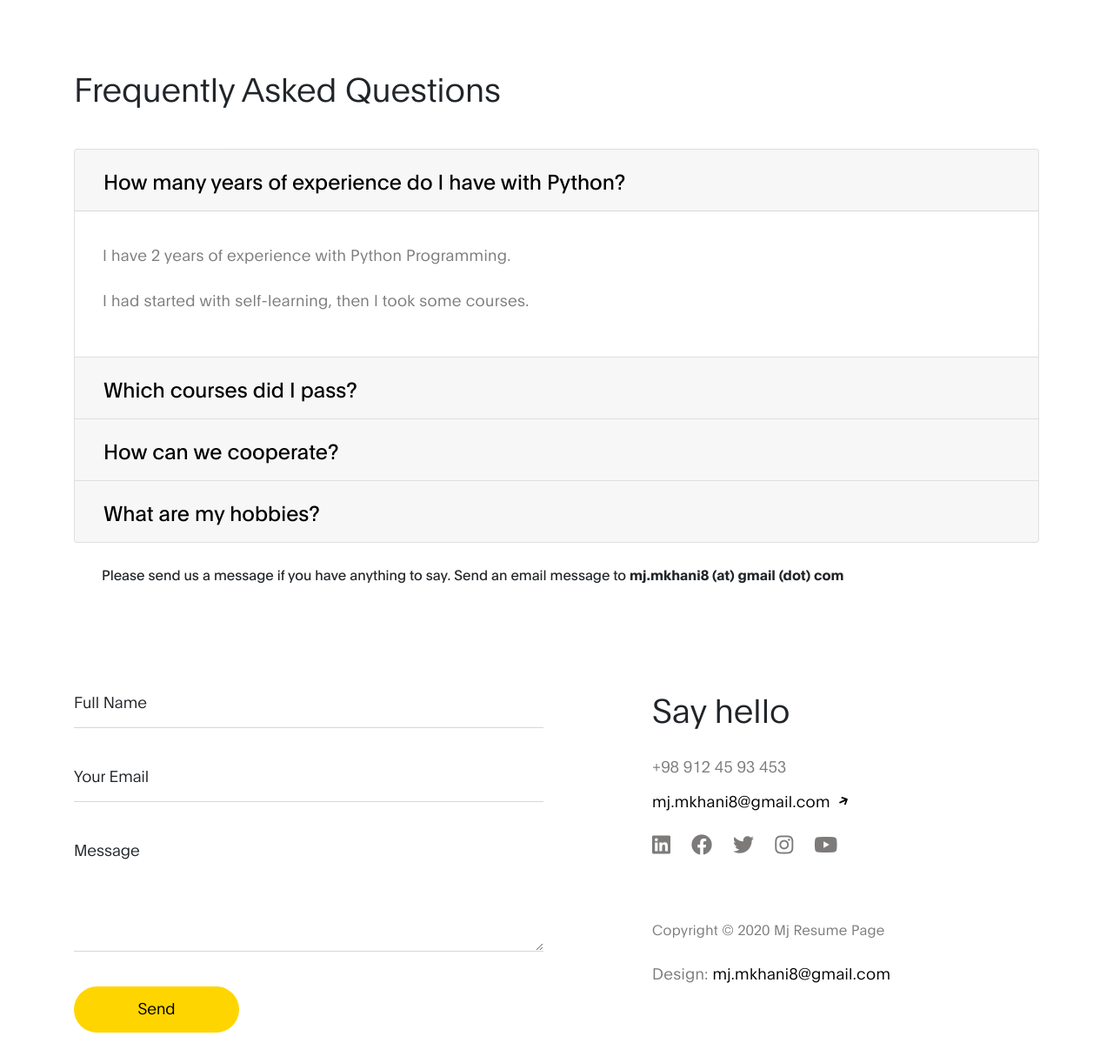
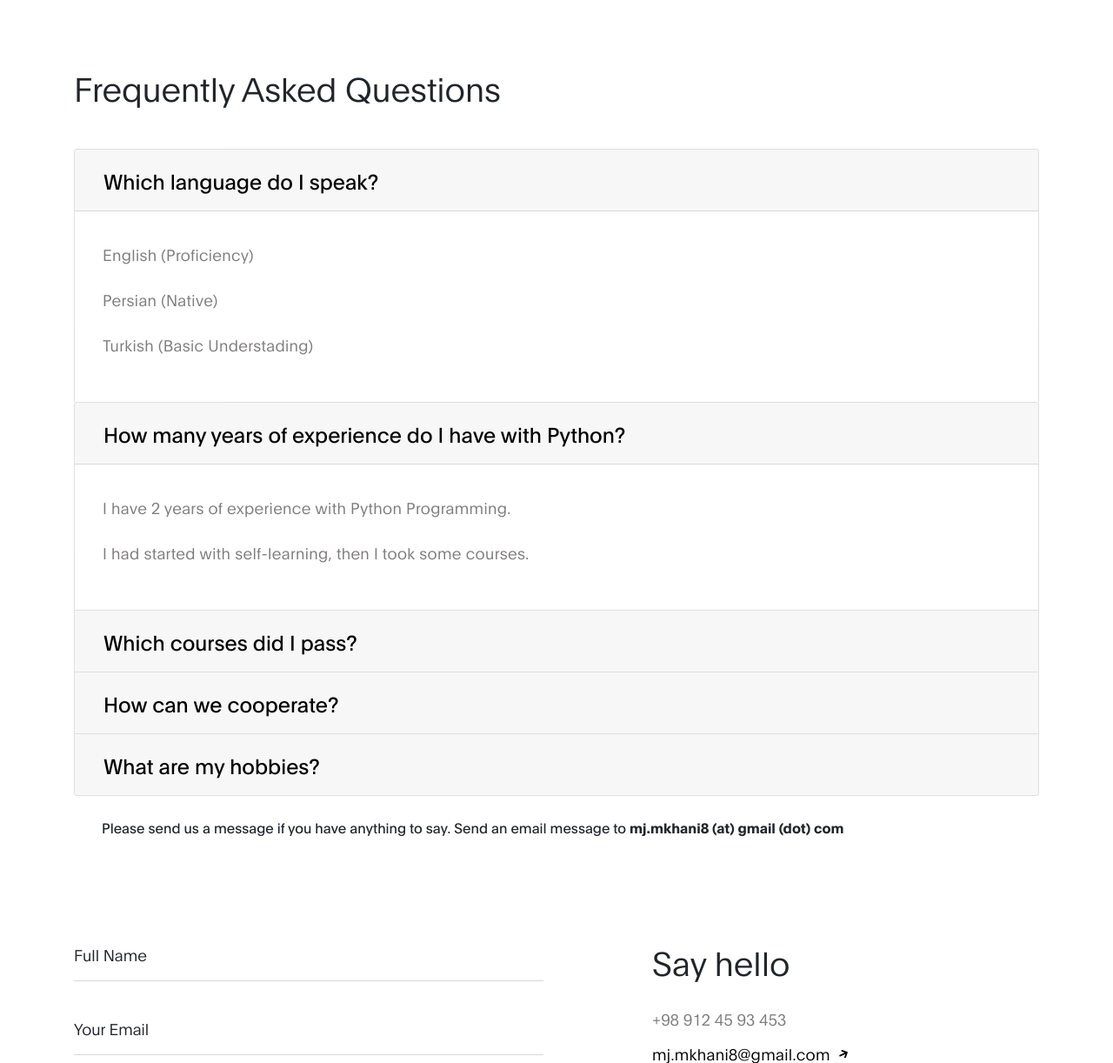
Before and after one commit to mjmkh/resume-mjmk, a Django app: page / in a window 1280 px wide. Shown: the part 2160-3382 px from the top of the page at 87% size. Before the commit the page ends 3347 px from the top, so only its background shows below. Run offline with Django 3.2, Linux system fonts and the light colour scheme; some libraries are stand-ins or nearby versions.

Commit message:
Update index.html

```diff
--- a/template/website/index.html
+++ b/template/website/index.html
@@ -239,6 +239,24 @@ Tooplate 2120 Mj Resume
                         <div class="card-header" id="headingOne">
                           <h2 class="mb-0">
                             <button class="btn btn-link" type="button" data-toggle="collapse" data-target="#collapseOne" aria-expanded="true" aria-controls="collapseOne">
+                              Which language do I speak?
+                            </button>
+                          </h2>
+                        </div>
+                        <div id="collapseOne" class="collapse show" aria-labelledby="headingOne" data-parent="#accordionExample">
+                          <div class="card-body">
+                            <p>English (Proficiency)</p>
+                            <p>Persian (Native)</p>
+                            <p>Turkish (Basic Understading)</p>
+                          </div>
+                        </div>
+                      </div>
+
+                    <div class="accordion" id="accordionExample">
+                      <div class="card">
+                        <div class="card-header" id="headingOne">
+                          <h2 class="mb-0">
+                            <button class="btn btn-link" type="button" data-toggle="collapse" data-target="#collapseOne" aria-expanded="true" aria-controls="collapseOne">
                               How many years of experience do I have with Python?
                             </button>
                           </h2>
```
